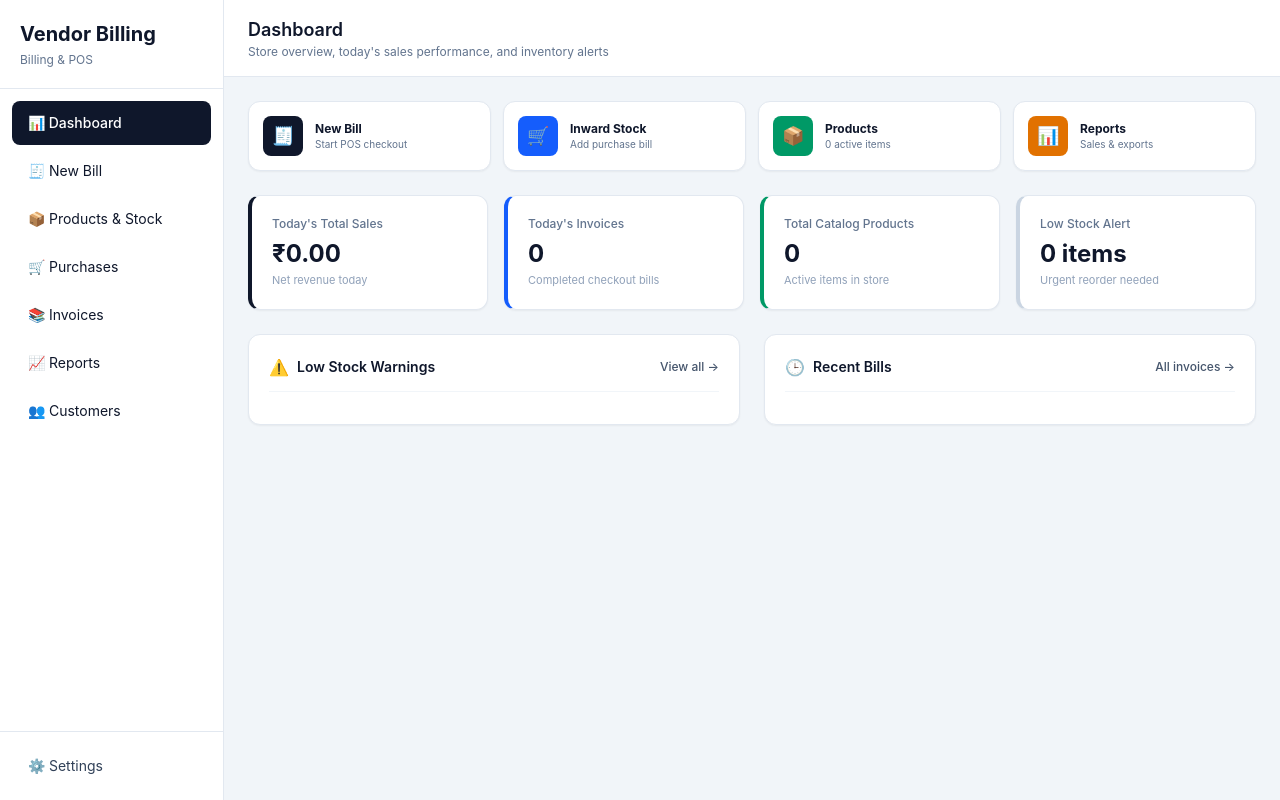
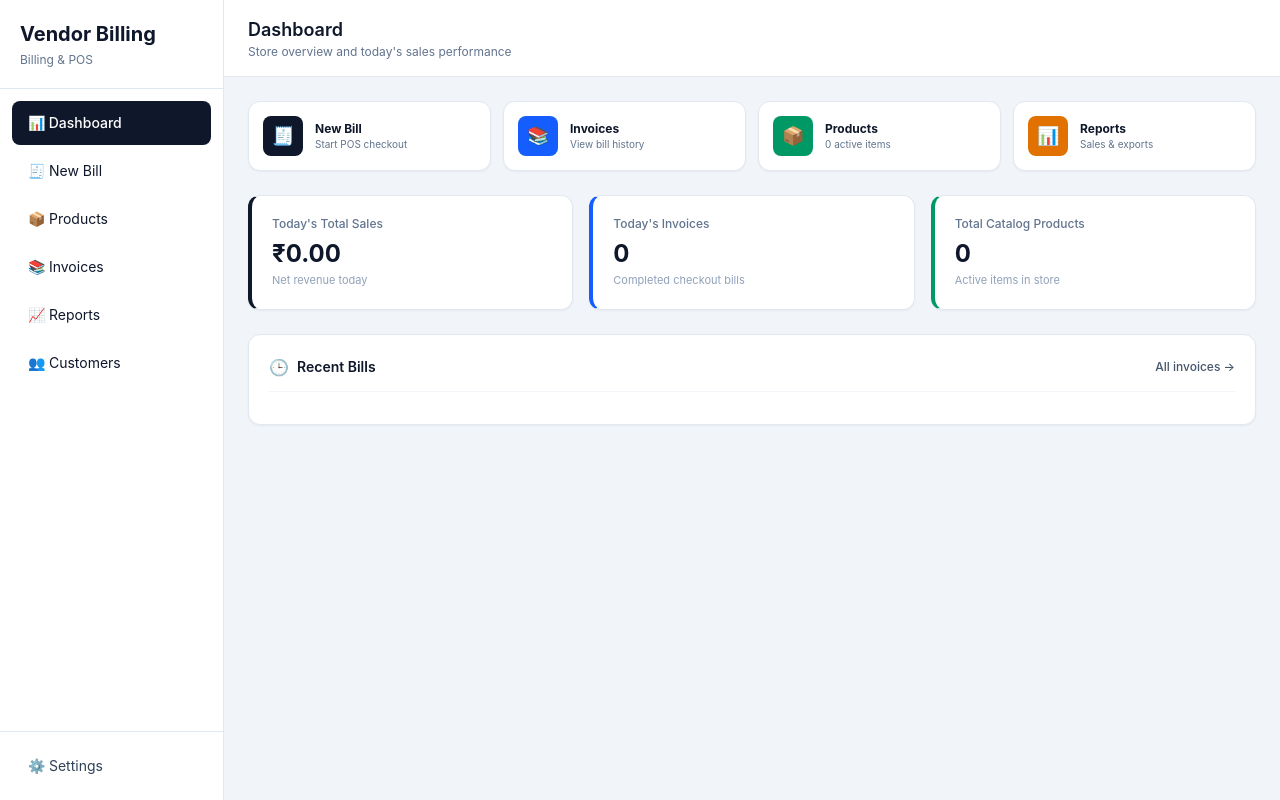
Before and after one commit to ShobRaj24/vendor-billing-system, a React (Vite) app: page / in a window 1280 px wide. Built offline with nearby package versions, Linux system fonts and the light colour scheme.

Commit message:
feat(addons): make Inventory & Purchases an optional plugin disabled by default in Settings

```diff
--- a/src/main.js
+++ b/src/main.js
@@ -715,7 +715,9 @@ ipcMain.handle("invoices:create", async (_event, invoice) => {
     },
   });
 
-  // Automatically deduct stock for tracked products
+  // Automatically deduct stock for tracked products only if inventory module is enabled
+  const currentSettings = readSettings();
+  if (currentSettings.enableInventory) {
     const updateStockStmt = sqliteDb.prepare(`
       UPDATE Product SET stockQuantity = COALESCE(stockQuantity, 0) - ?, updatedAt = datetime('now')
       WHERE id = ? AND trackStock = 1
@@ -726,6 +728,7 @@ ipcMain.handle("invoices:create", async (_event, invoice) => {
         updateStockStmt.run(item.quantity, item.productId);
       } catch (err) {
         console.warn(`Could not deduct stock for product #${item.productId}:`, err);
+      }
     }
   }
 
@@ -1075,6 +1078,7 @@ const defaultSettings = {
   receiptFooter: "Thank you for your business. Please visit again.",
   defaultPrintFormat: "A4",
   currencySymbol: "₹",
+  enableInventory: false,
 };
 
 function getSettingsPath() {
@@ -1131,6 +1135,7 @@ function writeSettings(newSettings) {
       newSettings.currencySymbol.trim()
         ? newSettings.currencySymbol.trim()
         : defaultSettings.currencySymbol,
+    enableInventory: Boolean(newSettings.enableInventory),
   };
 
   fs.writeFileSync(settingsPath, JSON.stringify(merged, null, 2), "utf8");
--- a/src/renderer/App.jsx
+++ b/src/renderer/App.jsx
@@ -59,6 +59,7 @@ function App() {
 
   // Settings state
   const [settings, setSettings] = useState(null);
+  const isInventoryEnabled = Boolean(settings?.enableInventory);
 
   // Held bills state
   const [heldBills, setHeldBills] = useState(() => {
@@ -408,8 +409,9 @@ function App() {
                 : "hover:bg-slate-100"
             }`}
           >
-            📦 Products & Stock
+            {isInventoryEnabled ? "📦 Products & Stock" : "📦 Products"}
           </button>
+          {isInventoryEnabled && (
             <button
               onClick={() => setCurrentPage("purchases")}
               className={`mb-1 w-full rounded-lg px-4 py-3 text-left text-sm ${
@@ -420,6 +422,7 @@ function App() {
             >
               🛒 Purchases
             </button>
+          )}
           <button
             onClick={() => setCurrentPage("invoices")}
             className={`mb-1 w-full rounded-lg px-4 py-3 text-left text-sm ${
@@ -491,6 +494,7 @@ function App() {
           />
         ) : currentPage === "dashboard" ? (
           <DashboardPage
+            isInventoryEnabled={isInventoryEnabled}
             onNavigate={(page) => setCurrentPage(page)}
             onInwardProduct={(product) => {
               setInwardInitialProduct(product);
@@ -501,7 +505,7 @@ function App() {
               setInvoicePreviewSource("dashboard");
             }}
           />
-        ) : currentPage === "purchases" ? (
+        ) : currentPage === "purchases" && isInventoryEnabled ? (
           <PurchasesPage
             products={products}
             onProductStockUpdated={loadProducts}
@@ -533,6 +537,7 @@ function App() {
         ) : currentPage === "products" ? (
           <ProductManagement
             products={products}
+            isInventoryEnabled={isInventoryEnabled}
             onCreateProduct={createProductFromProductsPage}
             onUpdateProduct={updateProductFromProductsPage}
             onAdjustStock={handleAdjustStock}
@@ -581,6 +586,7 @@ function App() {
                   onDismissError={() => setProductSaveError("")}
                   onCancel={() => setShowAddProduct(false)}
                   editMode={false}
+                  isInventoryEnabled={isInventoryEnabled}
                 />
               </div>
             )}
@@ -592,6 +598,7 @@ function App() {
                 setSearch={setSearch}
                 products={products}
                 filteredProducts={filteredProducts}
+                isInventoryEnabled={isInventoryEnabled}
                 addProduct={(product) => {
                   addProduct(product);
                   setSearch("");
@@ -638,6 +645,7 @@ function App() {
                   updatePrice={updatePrice}
                   updateQuantity={updateQuantity}
                   removeItem={removeItem}
+                  isInventoryEnabled={isInventoryEnabled}
                 />
 
                 <BillSummary
--- a/src/renderer/components/AddProductForm.jsx
+++ b/src/renderer/components/AddProductForm.jsx
@@ -7,6 +7,7 @@ function AddProductForm({
   onDismissError,
   onCancel,
   editMode = false,
+  isInventoryEnabled = false,
 }) {
   return (
     <div className="mt-4 rounded-xl border border-slate-200 bg-white p-5 shadow-xs">
@@ -119,6 +120,8 @@ function AddProductForm({
         </div>
 
         {/* Stock tracking fields */}
+        {isInventoryEnabled && (
+          <>
             <div>
               <label className="mb-1 block font-medium text-slate-700">Current Stock</label>
               <input
@@ -155,6 +158,8 @@ function AddProductForm({
                 Track inventory for this product
               </label>
             </div>
+          </>
+        )}
       </div>
 
       <div className="mt-5 flex gap-2 border-t border-slate-100 pt-3">
--- a/src/renderer/components/BillItems.jsx
+++ b/src/renderer/components/BillItems.jsx
@@ -1,6 +1,12 @@
 import { useState } from "react";
 
-function BillItems({ billItems, updatePrice, updateQuantity, removeItem }) {
+function BillItems({
+  billItems,
+  updatePrice,
+  updateQuantity,
+  removeItem,
+  isInventoryEnabled = false,
+}) {
   const [itemPendingRemoval, setItemPendingRemoval] = useState(null);
   const [quantityDrafts, setQuantityDrafts] = useState({});
   const [priceDrafts, setPriceDrafts] = useState({});
@@ -174,7 +180,8 @@ function BillItems({ billItems, updatePrice, updateQuantity, removeItem }) {
                         </span>
                       )}
 
-                      {exceedsStock ? (
+                      {isInventoryEnabled && (
+                        exceedsStock ? (
                           <span className="font-semibold text-amber-700">
                             ⚠️ Exceeds ({item.stockQuantity} avail)
                           </span>
@@ -186,7 +193,8 @@ function BillItems({ billItems, updatePrice, updateQuantity, removeItem }) {
                           <span className="text-slate-400">
                             Stock: {item.stockQuantity}
                           </span>
-                      ) : null}
+                        ) : null
+                      )}
                     </div>
                   </div>
 
--- a/src/renderer/components/DashboardPage.jsx
+++ b/src/renderer/components/DashboardPage.jsx
@@ -1,6 +1,11 @@
 import { useEffect, useState } from "react";
 
-function DashboardPage({ onNavigate, onOpenInvoice, onInwardProduct }) {
+function DashboardPage({
+  onNavigate,
+  onOpenInvoice,
+  onInwardProduct,
+  isInventoryEnabled = false,
+}) {
   const [data, setData] = useState(null);
   const [loading, setLoading] = useState(true);
 
@@ -38,7 +43,9 @@ function DashboardPage({ onNavigate, onOpenInvoice, onInwardProduct }) {
       <header className="border-b border-slate-200 bg-white px-6 py-4">
         <h2 className="text-lg font-semibold text-slate-900">Dashboard</h2>
         <p className="text-xs text-slate-500">
-          Store overview, today's sales performance, and inventory alerts
+          {isInventoryEnabled
+            ? "Store overview, today's sales performance, and inventory alerts"
+            : "Store overview and today's sales performance"}
         </p>
       </header>
 
@@ -58,6 +65,7 @@ function DashboardPage({ onNavigate, onOpenInvoice, onInwardProduct }) {
             </div>
           </button>
 
+          {isInventoryEnabled ? (
             <button
               onClick={() => onNavigate("purchases")}
               className="flex items-center gap-3 rounded-xl border border-slate-200 bg-white p-3.5 text-left shadow-xs transition-all hover:border-slate-300 hover:shadow-sm"
@@ -70,6 +78,20 @@ function DashboardPage({ onNavigate, onOpenInvoice, onInwardProduct }) {
                 <p className="text-[10px] text-slate-500">Add purchase bill</p>
               </div>
             </button>
+          ) : (
+            <button
+              onClick={() => onNavigate("invoices")}
+              className="flex items-center gap-3 rounded-xl border border-slate-200 bg-white p-3.5 text-left shadow-xs transition-all hover:border-slate-300 hover:shadow-sm"
+            >
+              <span className="flex h-10 w-10 items-center justify-center rounded-lg bg-blue-600 text-lg text-white">
+                📚
+              </span>
+              <div>
+                <h4 className="text-xs font-bold text-slate-900">Invoices</h4>
+                <p className="text-[10px] text-slate-500">View bill history</p>
+              </div>
+            </button>
+          )}
 
           <button
             onClick={() => onNavigate("products")}
@@ -80,7 +102,9 @@ function DashboardPage({ onNavigate, onOpenInvoice, onInwardProduct }) {
             </span>
             <div>
               <h4 className="text-xs font-bold text-slate-900">Products</h4>
-              <p className="text-[10px] text-slate-500">{data?.totalProducts || 0} active items</p>
+              <p className="text-[10px] text-slate-500">
+                {data?.totalProducts || 0} active items
+              </p>
             </div>
           </button>
 
@@ -99,7 +123,13 @@ function DashboardPage({ onNavigate, onOpenInvoice, onInwardProduct }) {
         </section>
 
         {/* Today's KPI Cards */}
-        <section className="grid gap-4 sm:grid-cols-2 lg:grid-cols-4">
+        <section
+          className={`grid gap-4 ${
+            isInventoryEnabled
+              ? "sm:grid-cols-2 lg:grid-cols-4"
+              : "sm:grid-cols-3"
+          }`}
+        >
           <div className="rounded-xl border border-slate-200 bg-white p-5 shadow-xs border-l-4 border-l-slate-900">
             <p className="text-xs font-medium text-slate-500">Today's Total Sales</p>
             <p className="mt-1.5 text-2xl font-bold text-slate-900">
@@ -124,20 +154,35 @@ function DashboardPage({ onNavigate, onOpenInvoice, onInwardProduct }) {
             <p className="mt-0.5 text-[11px] text-slate-400">Active items in store</p>
           </div>
 
-          <div className={`rounded-xl border bg-white p-5 shadow-xs border-l-4 ${
-            lowStockCount > 0 ? "border-l-red-500 border-red-200" : "border-l-slate-300 border-slate-200"
-          }`}>
+          {isInventoryEnabled && (
+            <div
+              className={`rounded-xl border bg-white p-5 shadow-xs border-l-4 ${
+                lowStockCount > 0
+                  ? "border-l-red-500 border-red-200"
+                  : "border-l-slate-300 border-slate-200"
+              }`}
+            >
               <p className="text-xs font-medium text-slate-500">Low Stock Alert</p>
-            <p className={`mt-1.5 text-2xl font-bold ${lowStockCount > 0 ? "text-red-600" : "text-slate-900"}`}>
+              <p
+                className={`mt-1.5 text-2xl font-bold ${
+                  lowStockCount > 0 ? "text-red-600" : "text-slate-900"
+                }`}
+              >
                 {lowStockCount} items
               </p>
               <p className="mt-0.5 text-[11px] text-slate-400">Urgent reorder needed</p>
             </div>
+          )}
         </section>
 
         {/* Low Stock & Recent Invoices Grid */}
-        <section className="grid gap-6 lg:grid-cols-2">
+        <section
+          className={`grid gap-6 ${
+            isInventoryEnabled ? "lg:grid-cols-2" : "grid-cols-1"
+          }`}
+        >
           {/* Low Stock Alerts */}
+          {isInventoryEnabled && (
             <div className="rounded-xl border border-slate-200 bg-white p-5 shadow-xs">
               <div className="flex items-center justify-between border-b border-slate-100 pb-3">
                 <div className="flex items-center gap-2">
@@ -180,7 +225,9 @@ function DashboardPage({ onNavigate, onOpenInvoice, onInwardProduct }) {
                               : "bg-amber-100 text-amber-800"
                           }`}
                         >
-                        {item.stockQuantity <= 0 ? "Out of stock" : `${item.stockQuantity} ${item.unit} left`}
+                          {item.stockQuantity <= 0
+                            ? "Out of stock"
+                            : `${item.stockQuantity} ${item.unit} left`}
                         </span>
 
                         <button
@@ -201,6 +248,7 @@ function DashboardPage({ onNavigate, onOpenInvoice, onInwardProduct }) {
                 )}
               </div>
             </div>
+          )}
 
           {/* Recent Invoices */}
           <div className="rounded-xl border border-slate-200 bg-white p-5 shadow-xs">
--- a/src/renderer/components/ProductManagement.jsx
+++ b/src/renderer/components/ProductManagement.jsx
@@ -20,6 +20,7 @@ function ProductManagement({
   onCreateProduct,
   onUpdateProduct,
   onAdjustStock,
+  isInventoryEnabled = false,
 }) {
   const [showAddProduct, setShowAddProduct] = useState(false);
   const [newProductDraft, setNewProductDraft] = useState(emptyProduct);
@@ -59,6 +60,7 @@ function ProductManagement({
 
     try {
       await onCreateProduct(newProductDraft);
+      setShowAddProduct(false);
       setNewProductDraft(emptyProduct);
       setNewProductError("");
       setProductCreated(true);
@@ -67,28 +69,24 @@ function ProductManagement({
         setProductCreated(false);
       }, 3000);
     } catch (error) {
-      console.error("Failed to save product:", error);
+      console.error("Failed to create product:", error);
       setNewProductError(error?.message || String(error));
     }
   }
 
   function startEditProduct(product) {
-    setShowAddProduct(false);
     setEditProductError("");
     setEditingProduct(product);
     setEditProductDraft({
-      name: product.name || "",
+      name: product.name,
       sku: product.sku || "",
       barcode: product.barcode || "",
       category: product.category || "",
-      unit: product.unit || "Piece",
-      mrp: product.mrp == null ? "" : String(product.mrp),
-      sellingPrice:
-        product.sellingPrice == null ? "" : String(product.sellingPrice),
-      stockQuantity:
-        product.stockQuantity == null ? "0" : String(product.stockQuantity),
-      lowStockAlert:
-        product.lowStockAlert == null ? "5" : String(product.lowStockAlert),
+      unit: product.unit,
+      mrp: product.mrp === null ? "" : String(product.mrp),
+      sellingPrice: String(product.sellingPrice),
+      stockQuantity: String(product.stockQuantity ?? 0),
+      lowStockAlert: String(product.lowStockAlert ?? 5),
       trackStock: product.trackStock !== false,
     });
   }
@@ -157,8 +155,14 @@ function ProductManagement({
     <div className="flex min-h-0 flex-1 flex-col">
       <header className="flex items-center justify-between border-b border-slate-200 bg-white px-6 py-4">
         <div>
-          <h2 className="text-lg font-semibold">Products & Inventory</h2>
-          <p className="text-xs text-slate-500">Manage catalog pricing and stock levels</p>
+          <h2 className="text-lg font-semibold">
+            {isInventoryEnabled ? "Products & Inventory" : "Products Catalog"}
+          </h2>
+          <p className="text-xs text-slate-500">
+            {isInventoryEnabled
+              ? "Manage catalog pricing and stock levels"
+              : "Manage store catalog and selling prices"}
+          </p>
         </div>
 
         <button
@@ -182,6 +186,7 @@ function ProductManagement({
               setShowAddProduct(false);
               setNewProductError("");
             }}
+            isInventoryEnabled={isInventoryEnabled}
           />
         </div>
       )}
@@ -201,6 +206,7 @@ function ProductManagement({
               setEditProductError("");
             }}
             editMode={true}
+            isInventoryEnabled={isInventoryEnabled}
           />
         </div>
       )}
@@ -215,7 +221,9 @@ function ProductManagement({
                 <th className="px-4 py-3 text-left">Unit</th>
                 <th className="px-4 py-3 text-right">MRP</th>
                 <th className="px-4 py-3 text-right">Selling Price</th>
+                {isInventoryEnabled && (
                   <th className="px-4 py-3 text-center">Stock Level</th>
+                )}
                 <th className="px-4 py-3 text-right">Actions</th>
               </tr>
             </thead>
@@ -258,6 +266,7 @@ function ProductManagement({
                     </td>
 
                     {/* Stock status badge */}
+                    {isInventoryEnabled && (
                       <td className="px-4 py-3 text-center">
                         {!isTracked ? (
                           <span className="text-slate-400">Untracked</span>
@@ -275,9 +284,10 @@ function ProductManagement({
                           </span>
                         )}
                       </td>
+                    )}
 
                     <td className="px-4 py-3 text-right">
-                      {isTracked && (
+                      {isInventoryEnabled && isTracked && (
                         <button
                           onClick={() => {
                             setAdjustingProduct(product);
--- a/src/renderer/components/ProductSearch.jsx
+++ b/src/renderer/components/ProductSearch.jsx
@@ -1,6 +1,13 @@
 import { useMemo, useState } from "react";
 
-function ProductSearch({ search, setSearch, products = [], filteredProducts = [], addProduct }) {
+function ProductSearch({
+  search,
+  setSearch,
+  products = [],
+  filteredProducts = [],
+  addProduct,
+  isInventoryEnabled = false,
+}) {
   const [viewMode, setViewMode] = useState(() => {
     try {
       return localStorage.getItem("pos_catalog_view") || "grid";
@@ -201,7 +208,8 @@ function ProductSearch({ search, setSearch, products = [], filteredProducts = []
                   {/* Bottom: Stock Status & Price */}
                   <div className="mt-3 flex items-end justify-between border-t border-slate-100 pt-2">
                     <div>
-                      {isTracked ? (
+                      {isInventoryEnabled ? (
+                        isTracked ? (
                           <span
                             className={`inline-block rounded-md px-1.5 py-0.5 text-[10px] font-semibold ${
                               isOut
@@ -215,7 +223,8 @@ function ProductSearch({ search, setSearch, products = [], filteredProducts = []
                           </span>
                         ) : (
                           <span className="text-[10px] text-slate-400">Unlimited</span>
-                      )}
+                        )
+                      ) : null}
                     </div>
 
                     <div className="text-right">
@@ -241,7 +250,9 @@ function ProductSearch({ search, setSearch, products = [], filteredProducts = []
                 <tr>
                   <th className="px-3 py-2 text-left">Product</th>
                   <th className="px-3 py-2 text-left">Category</th>
+                  {isInventoryEnabled && (
                     <th className="px-3 py-2 text-center">Stock</th>
+                  )}
                   <th className="px-3 py-2 text-right">Price</th>
                   <th className="px-3 py-2 text-right">Action</th>
                 </tr>
@@ -271,6 +282,7 @@ function ProductSearch({ search, setSearch, products = [], filteredProducts = []
                         {product.category || "General"}
                       </td>
 
+                      {isInventoryEnabled && (
                         <td className="px-3 py-2 text-center">
                           {isTracked ? (
                             <span
@@ -288,6 +300,7 @@ function ProductSearch({ search, setSearch, products = [], filteredProducts = []
                             <span className="text-slate-400 text-[10px]">—</span>
                           )}
                         </td>
+                      )}
 
                       <td className="px-3 py-2 text-right">
                         {product.mrp !== null && Number(product.mrp) > Number(product.sellingPrice) && (
```
Also changed, not shown: src/renderer/components/SettingsPage.jsx (+55 -0 lines). Lines whose indentation alone changed are shown as unchanged.
